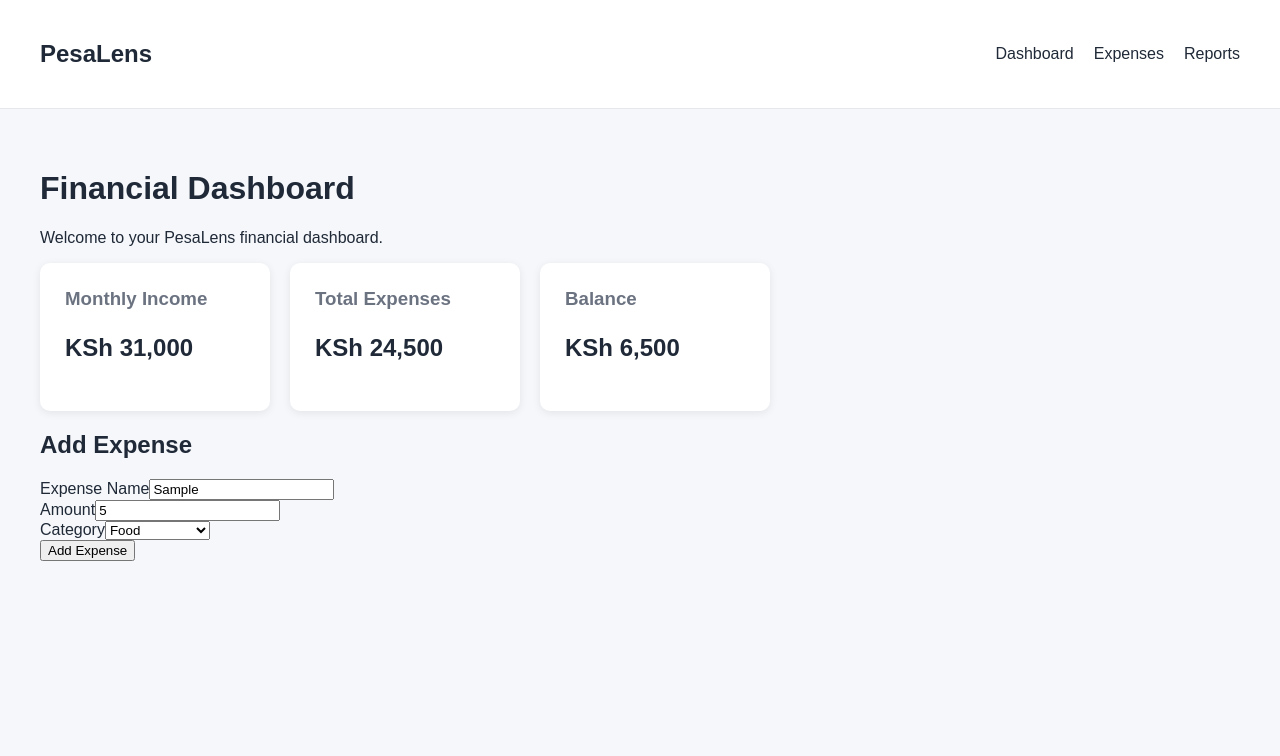
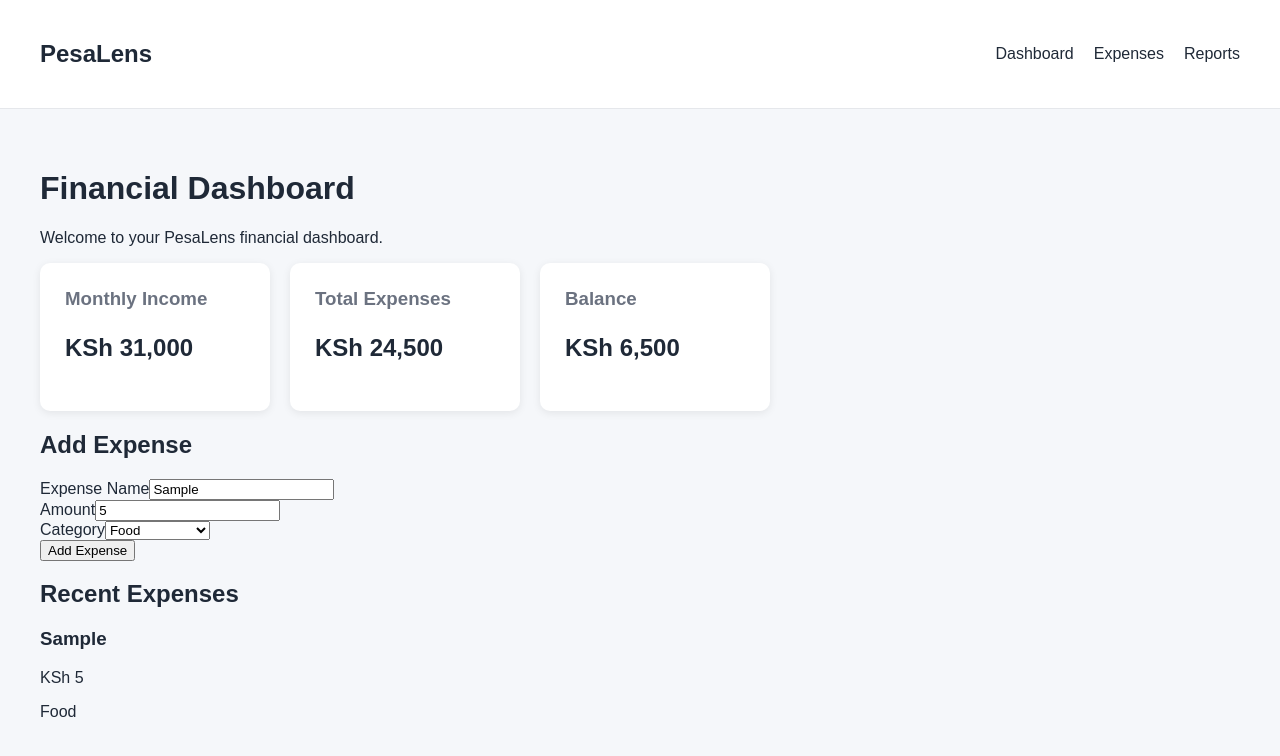
Before and after one commit to MukamiKelvin/kimahlife-expense-tracker, a React (Vite) app: page / in a window 1280 px wide. Both pictures are taken after typing "Sample", "5" into the empty fields and a click on the button "Add Expense". Shown: the top 756 px of the page. Built offline with nearby package versions, Linux system fonts and the light colour scheme.

Commit message:
feat: display expenses with reusable list components

```diff
--- a/src/App.jsx
+++ b/src/App.jsx
@@ -10,6 +10,9 @@
 
 // Import the ExpenseForm component.
 import ExpenseForm from "./components/ExpenseForm";
+
+// Import the ExpenseList component.
+import ExpenseList from "./components/ExpenseList";
 
 
 // App is the main component of PesaLens.
@@ -80,6 +83,15 @@
           setExpenses={setExpenses}
         />
 
+        {/*
+  Pass our expenses state to ExpenseList.
+
+  ExpenseList will use this data to display
+  every expense on the screen.
+*/}
+<ExpenseList expenses={expenses} />
+
+
       </main>
 
     </div>
--- /dev/null
+++ b/src/components/ExpenseItem.jsx
@@ -0,0 +1,25 @@
+// ExpenseItem represents ONE expense.
+//
+// Instead of displaying all expenses,
+// this component is responsible for displaying
+// a single expense.
+function ExpenseItem({ expense }) {
+
+  return (
+    <div>
+
+      {/* Expense name */}
+      <h3>{expense.name}</h3>
+
+      {/* Expense amount */}
+      <p>KSh {expense.amount}</p>
+
+      {/* Expense category */}
+      <p>{expense.category}</p>
+
+    </div>
+  );
+}
+
+// Export the component.
+export default ExpenseItem;
--- /dev/null
+++ b/src/components/ExpenseList.jsx
@@ -0,0 +1,36 @@
+// Import ExpenseItem.
+import ExpenseItem from "./ExpenseItem";
+
+// ExpenseList displays all expenses.
+function ExpenseList({ expenses }) {
+
+  return (
+    <div>
+
+      {/* Section heading */}
+      <h2>Recent Expenses</h2>
+
+      {/*
+        Loop through every expense.
+
+        For every expense, create an ExpenseItem.
+      */}
+      <div>
+
+        {expenses.map((expense) => (
+
+          <ExpenseItem
+            key={expense.id}
+            expense={expense}
+          />
+
+        ))}
+
+      </div>
+
+    </div>
+  );
+}
+
+// Export ExpenseList.
+export default ExpenseList;
```
